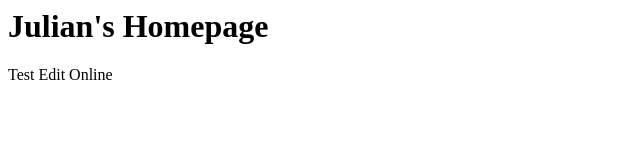
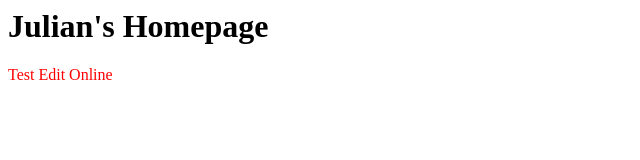
Before and after one commit to updating/updating.github.com, a plain HTML site: page index.html in a window 1280 px wide. Shown: the full height of the page, 0-640 px from the left. Drawn offline with Linux system fonts and the light colour scheme.

Commit message:
Update master

```diff
--- a/index.html
+++ b/index.html
@@ -1,2 +1,2 @@
 <h1>Julian's Homepage</h1>
-<span style="color:read;">Test Edit Online</span>
+<span style="color:red;">Test Edit Online</span>
```
